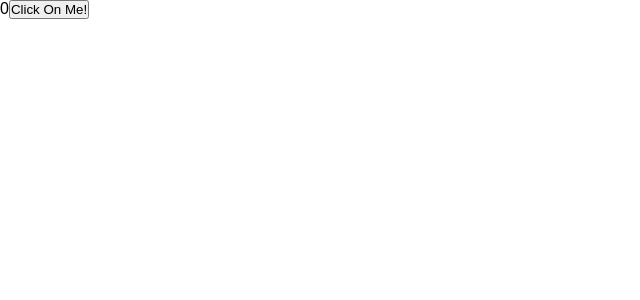
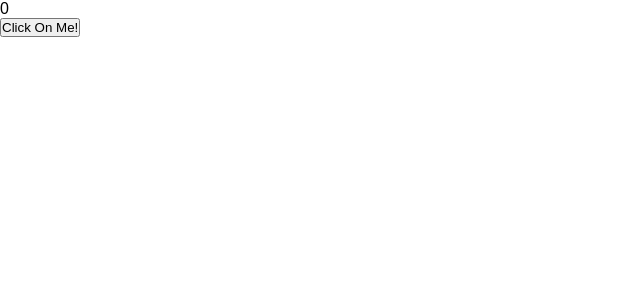
Before and after one commit to rodercode/counter, a React (Create React App) app: page / in a window 1280 px wide. Shown: the top 300 px of the page, without its empty margins (0-640 px from the left). Built offline with nearby package versions, Linux system fonts and the light colour scheme.

Commit message:
change element type for number

```diff
--- a/src/App.tsx
+++ b/src/App.tsx
@@ -6,7 +6,7 @@ import Button from "./components/button";
 const App = () => {
   return (
     <div className="App">
-      <span>0</span>
+      <p>0</p>
       <Button/>
     </div>
   );
```
